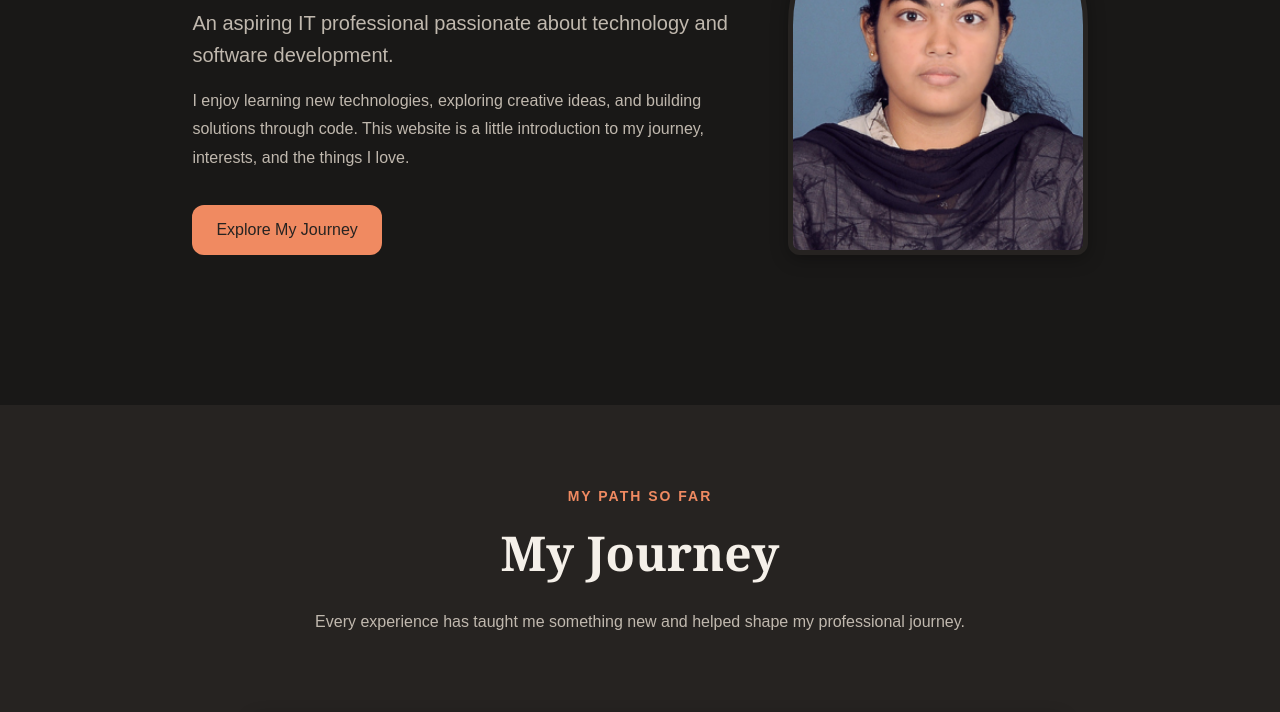
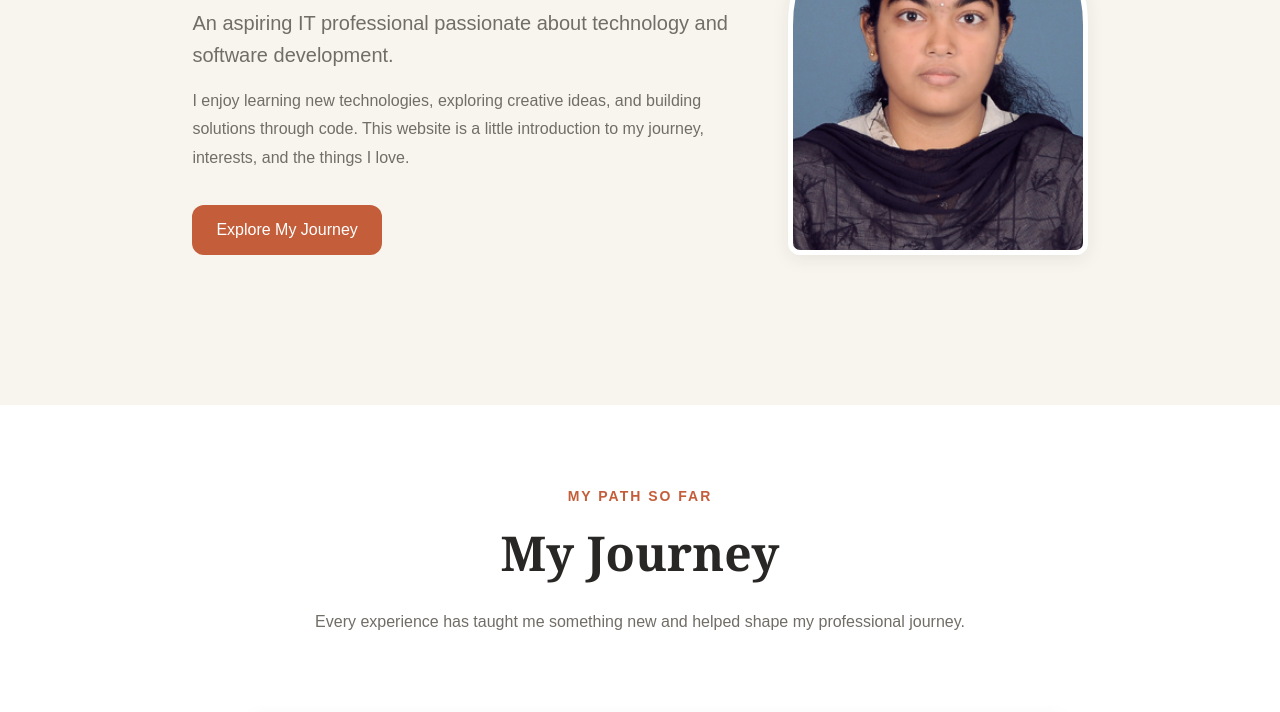
Before and after one commit to Harsha-varthini09/Portfolio-Website, a plain HTML site: page index.html in a window 1280 px wide. Shown: the part 347-1059 px from the top of the page. Drawn offline with Linux system fonts and the light colour scheme.

Commit message:
feat: restore warm light theme using CSS variables

```diff
--- a/css/theme.css
+++ b/css/theme.css
@@ -1,19 +1,19 @@
 
 :root {
     /* Background and surfaces */
-    --color-background: #191817;
-    --color-surface: #262321;
+    --color-background: #f8f5ef;
+    --color-surface: #ffffff;
 
     /* Accent colors */
-    --color-primary: #f08a61;
-    --color-primary-dark: #d96b43;
+    --color-primary: #c45d3a;
+    --color-primary-dark: #9e4329;
 
     /* Text colors */
-    --color-text: #f5f0e9;
-    --color-text-light: #c0b8ae;
+    --color-text: #292725;
+    --color-text-light: #716d67;
 
     /* Borders */
-    --color-border: #48413b;
+    --color-border: #e5ded4;
 
     /* Typography */
     --font-heading: Georgia, serif;
@@ -37,20 +37,18 @@
     --border-radius: 12px;
 
     /* Effects */
-    --shadow-card: 0 4px 18px rgba(0, 0, 0, 0.3);
+    --shadow-card: 0 4px 18px rgba(41, 39, 37, 0.08);
     --transition: 0.3s ease;
 }
 
-
-
-/* Dark theme - Footer overrides */
+/* Warm light theme - Footer */
 
 body footer#footer.footer {
-    background-color: var(--color-surface);
-    color: var(--color-text);
+    background-color: var(--color-text);
+    color: var(--color-surface);
 }
 
 body footer#footer.footer .footer-links h3,
 body footer#footer.footer .footer-contact h3 {
-    color: var(--color-text);
+    color: var(--color-surface);
 }
```
